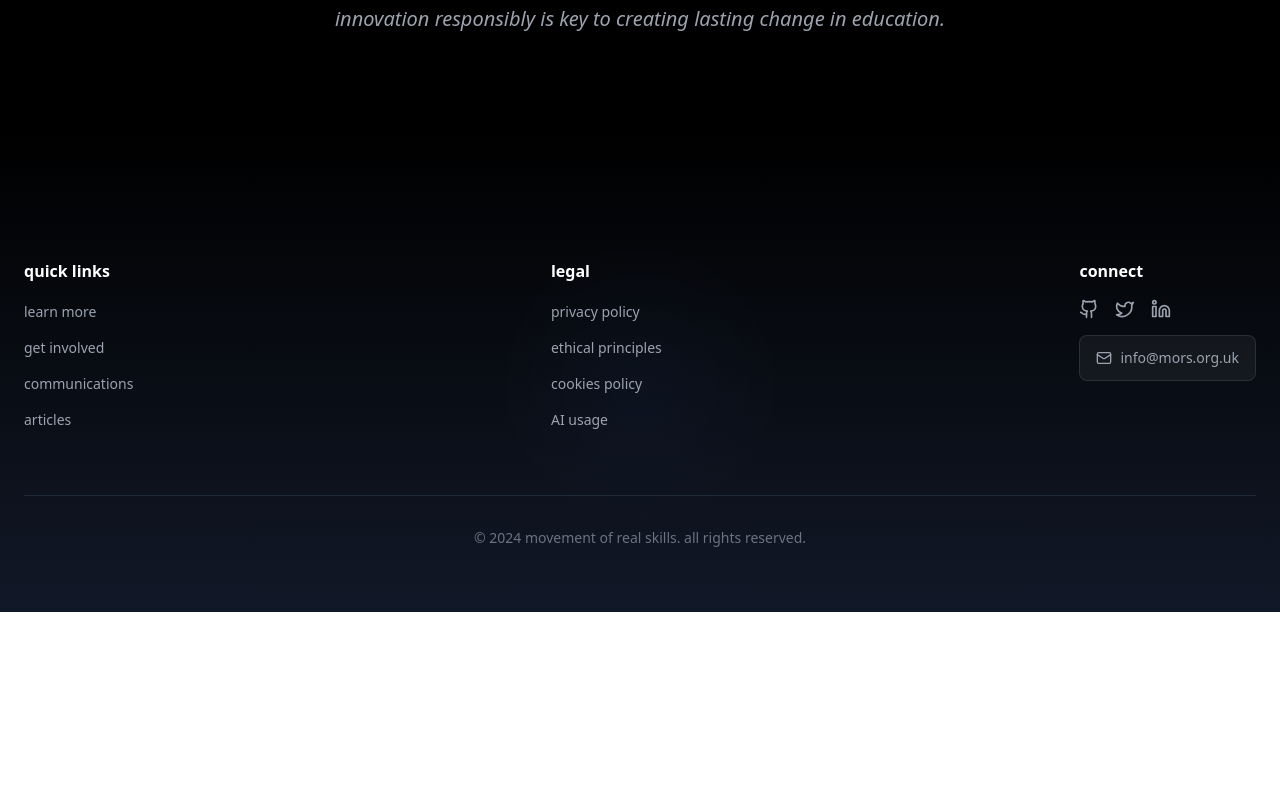
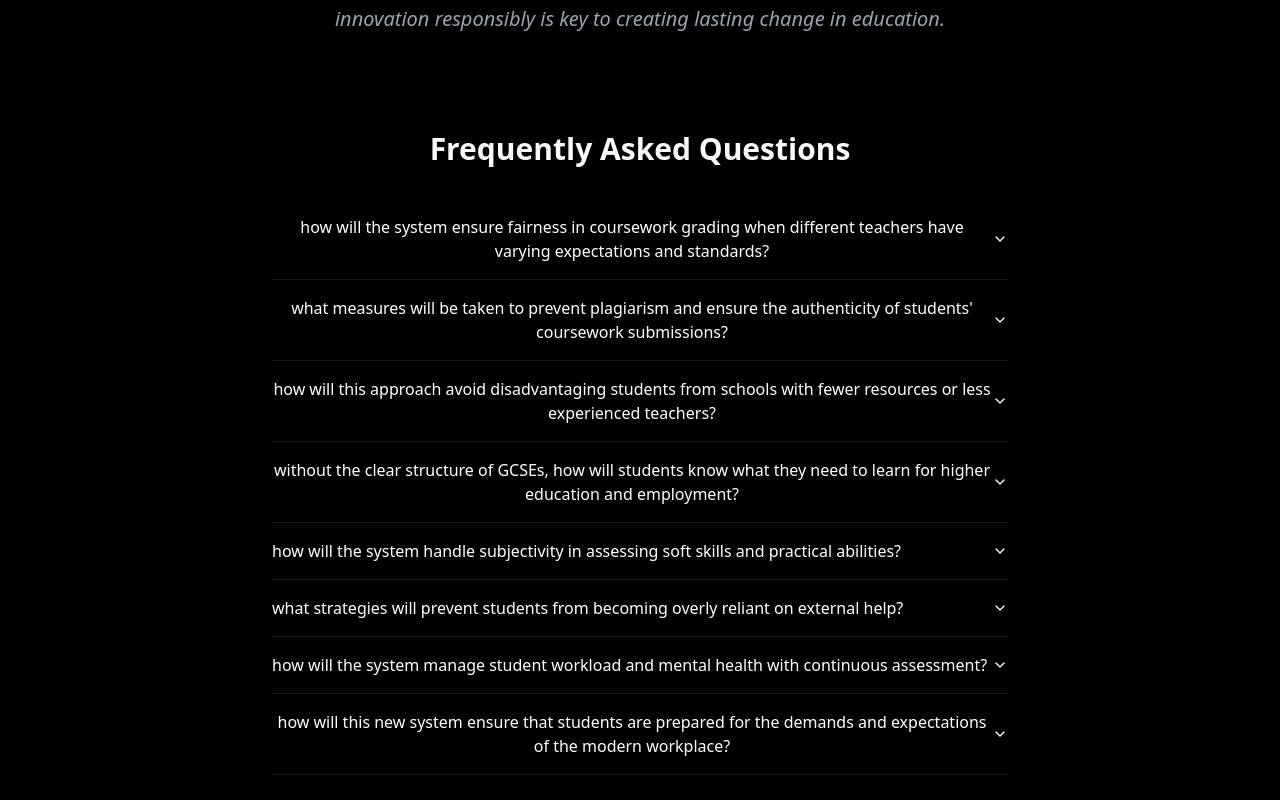
Before and after one commit to theonewithpooh-bear/mors, a React (Vite) app: page /ai-usage in a window 1280 px wide. Shown: the part 1340-2140 px from the top of the page. Before the commit the page ends 1952 px from the top, so only its background shows below. Built offline with nearby package versions, Linux system fonts and the light colour scheme.

Commit message:
Add FAQ dropdown section to AI page
Implemented a dropdown section for FAQs on the AI usage page. The section is designed to accommodate questions that will be provided later, allowing for easy editing and addition of questions as needed.
[skip gpt_engineer]

```diff
--- a/src/pages/AIUsage.jsx
+++ b/src/pages/AIUsage.jsx
@@ -4,6 +4,7 @@ import Header from '../components/Header';
 import Footer from '../components/Footer';
 import { Brain, Shield, BookOpen, DollarSign, Zap, Target } from 'lucide-react';
 import { Card } from '@/components/ui/card';
+import FAQSection from '../components/learn-more/FAQSection';
 
 const AIUsage = () => {
   return (
@@ -86,6 +87,8 @@ const AIUsage = () => {
               by leveraging AI technology, we can focus our limited resources on what matters most: advocating for meaningful educational reform and building our community. we believe that embracing innovation responsibly is key to creating lasting change in education.
             </p>
           </section>
+
+          <FAQSection />
         </motion.div>
       </div>
       <Footer />
```
Also changed, not shown: src/components/learn-more/FAQSection.jsx (line endings or trailing spaces).
